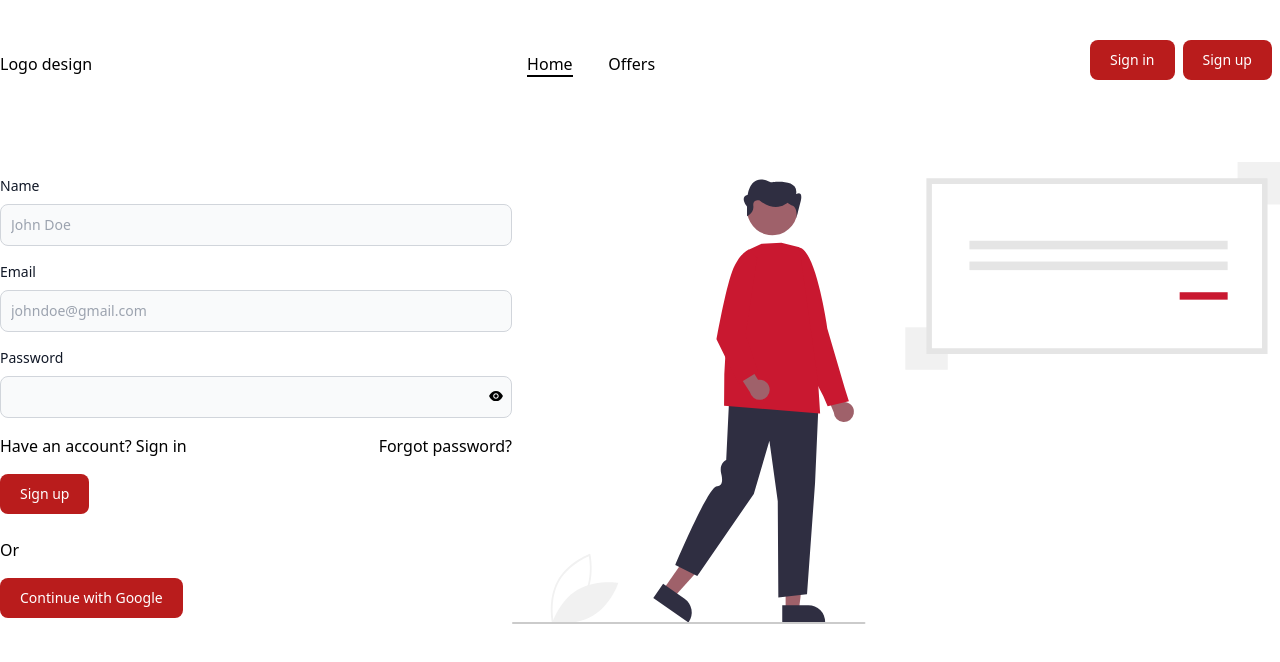
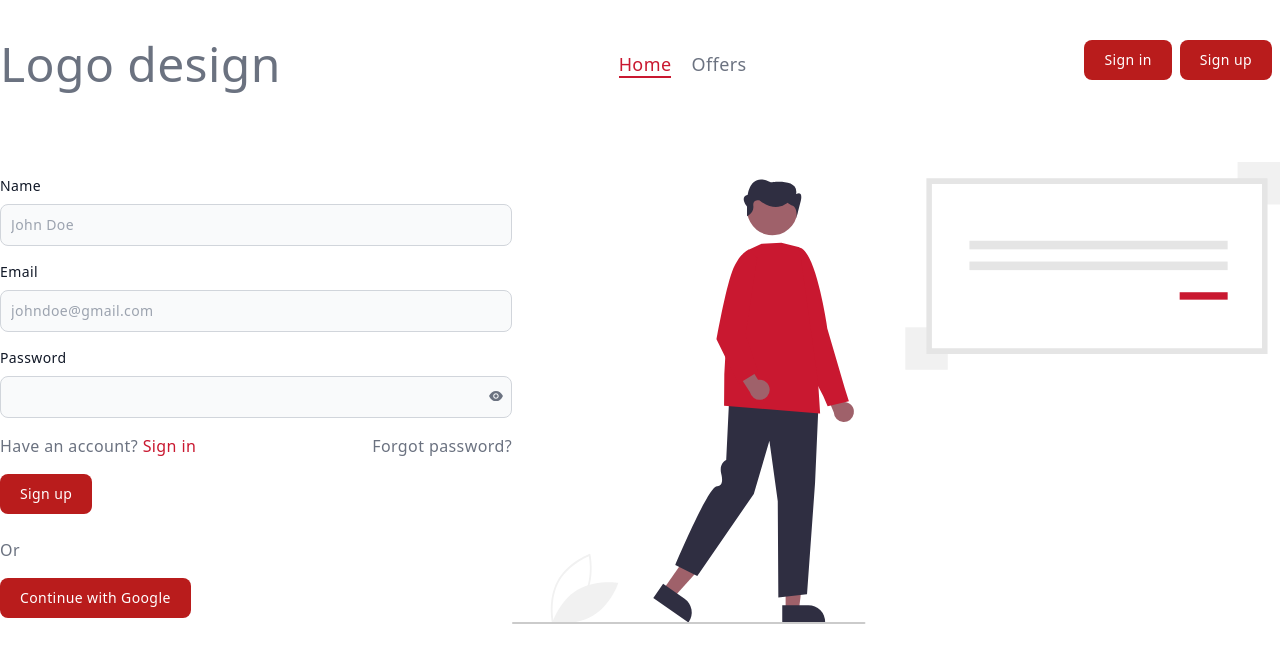
Before and after one commit to MainaMary/Real-Estate-app, a React (Vite) app: page / in a window 1280 px wide. Shown: the top 662 px of the page. Built offline with nearby package versions, Linux system fonts and the light colour scheme.

Commit message:
Apply some base styles to specific elements

```diff
--- a/src/index.css
+++ b/src/index.css
@@ -1,9 +1,26 @@
 @tailwind base;
 @tailwind components;
 @tailwind utilities;
+@layer base {
+    body {
+      @apply tracking-wide m-0 p-0 text-gray-500;
+    }
+    h1 {
+      @apply text-3xl;
+    }
+    h2 {
+      @apply text-5xl;
+    }
+    a {
+      @apply no-underline;
+    }
+    li {
+        @apply text-lg
+    }
+  }
 .root,
 #root,
 #docs-root {
   --secondary-color: #C91830;
-  --primary-color:bg-red-700
+
 }
--- a/tailwind.config.cjs
+++ b/tailwind.config.cjs
@@ -7,7 +7,7 @@ module.exports = {
   theme: {
     extend: {
       colors: {
-        "primary-color": "var(--primary-color)",}
+        "primary-color": "var(--secondary-color)"}
     },
   },
   plugins: [],
```
